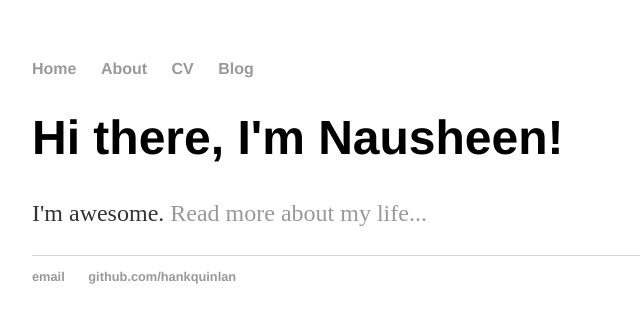
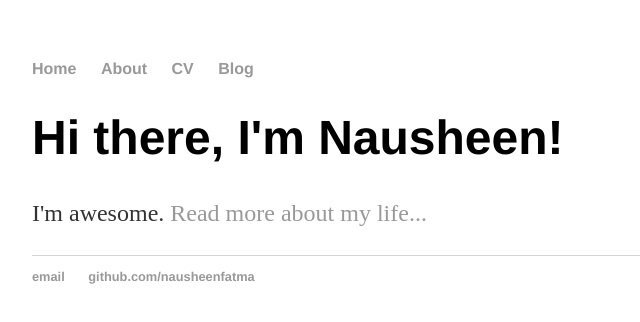
Before and after one commit to nausheenfatma/nausheenfatma.github.io, a plain HTML site: page index.html in a window 1280 px wide. Shown: the full height of the page, 160-800 px from the left. Drawn offline with Linux system fonts and the light colour scheme.

Commit message:
Update index.html

```diff
--- a/index.html
+++ b/index.html
@@ -23,7 +23,7 @@
 		<footer>
     		<ul>
         		<li><a href="mailto:fatma.nausheen@gmail.com">email</a></li>
-        		<li><a href="https://github.com/nausheenfatma">github.com/hankquinlan</a></li>
+        		<li><a href="https://github.com/nausheenfatma">github.com/nausheenfatma</a></li>
 			</ul>
 		</footer>
 	</body>
```
